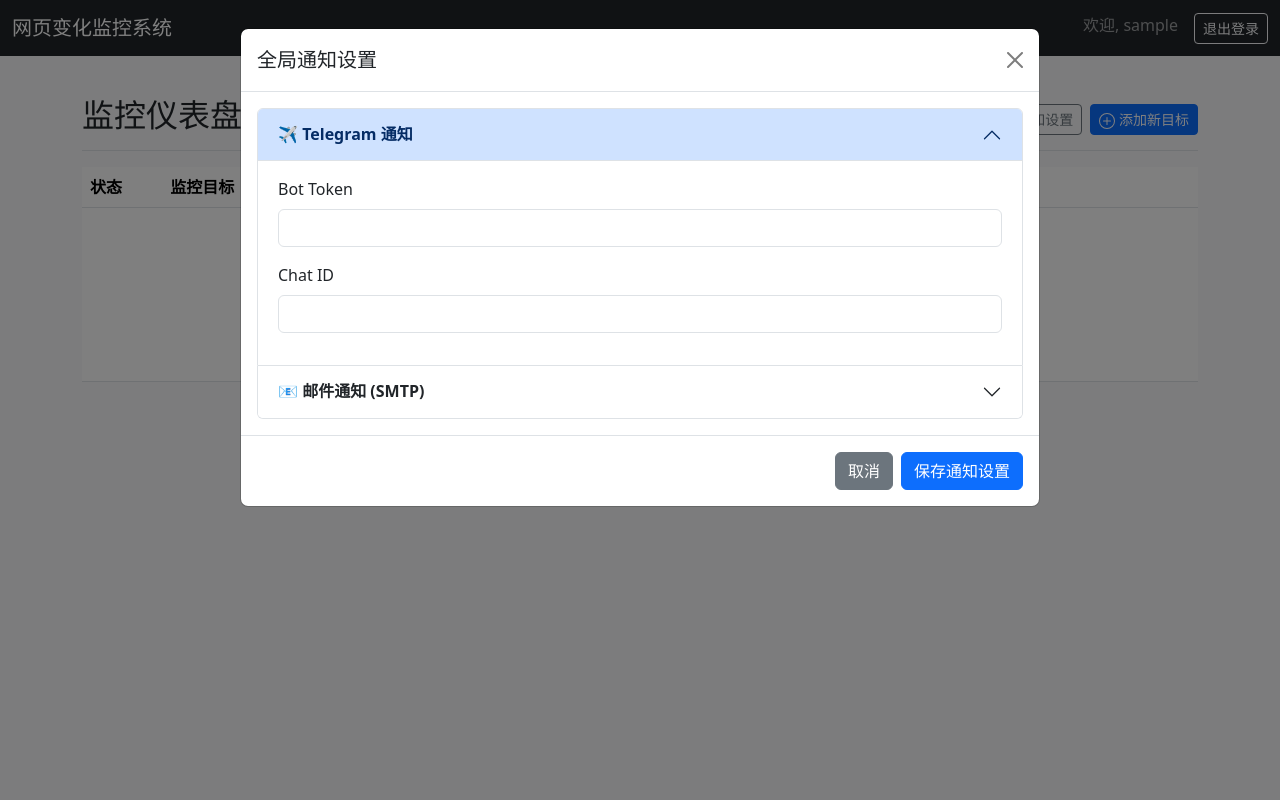
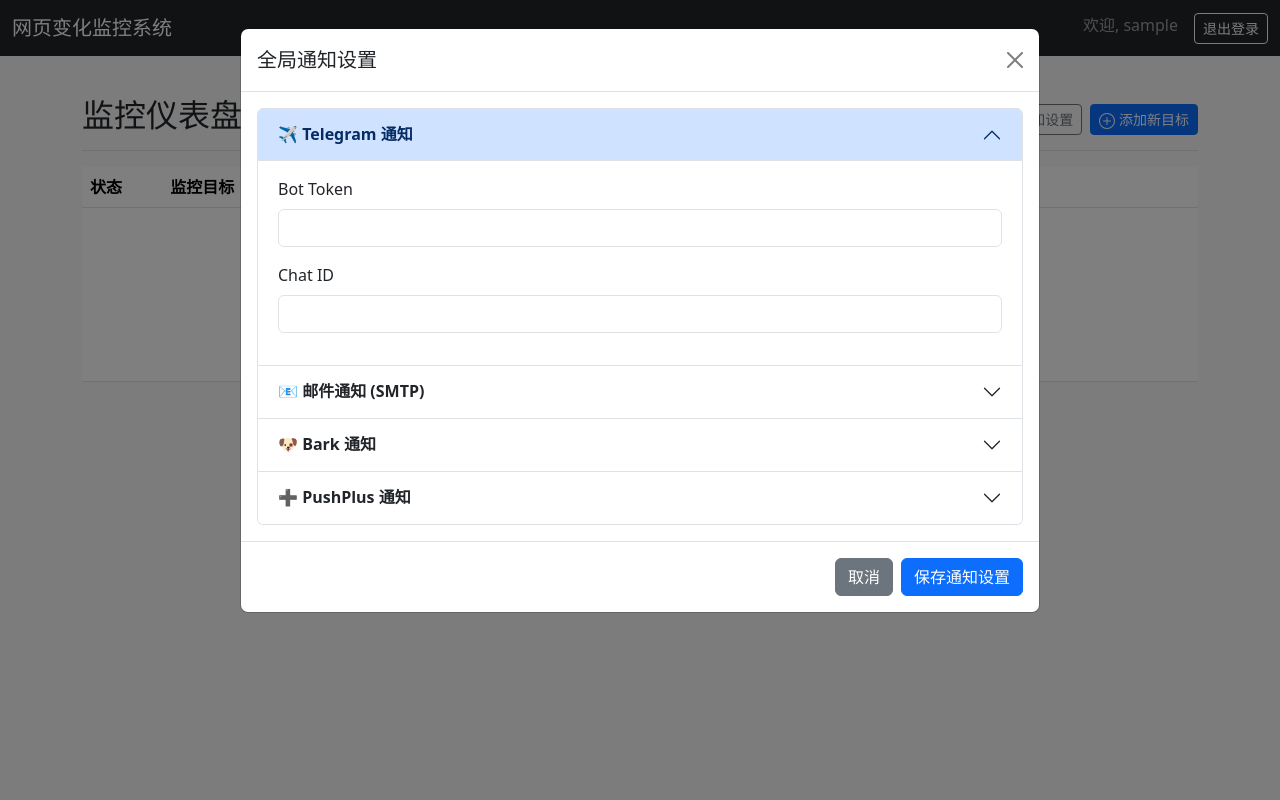
Before and after one commit to workerspages/webpage-color-changes, a Flask app: page / in a window 1280 px wide, after a click on "通知设置". Run offline with Flask 3, Linux system fonts and the light colour scheme; the visitor is signed in with stand-in values (Sample User, id 1); parts of the project's set-up code (start-up, migrations or seed data) failed here and were passed over.

Commit message:
Update dashboard.html

```diff
--- a/templates/dashboard.html
+++ b/templates/dashboard.html
@@ -245,6 +245,7 @@
                 </div>
                 <div class="modal-body">
                     <div class="accordion" id="notificationAccordion">
+                        <!-- Telegram -->
                         <div class="accordion-item">
                             <h2 class="accordion-header" id="headingTelegram">
                                 <button class="accordion-button" type="button" data-bs-toggle="collapse" data-bs-target="#collapseTelegram" aria-expanded="true" aria-controls="collapseTelegram"><strong>✈️ Telegram 通知</strong></button>
@@ -256,6 +257,7 @@
                                 </div>
                             </div>
                         </div>
+                        <!-- SMTP -->
                         <div class="accordion-item">
                             <h2 class="accordion-header" id="headingSmtp">
                                 <button class="accordion-button collapsed" type="button" data-bs-toggle="collapse" data-bs-target="#collapseSmtp" aria-expanded="false" aria-controls="collapseSmtp"><strong>📧 邮件通知 (SMTP)</strong></button>
@@ -271,6 +273,36 @@
                                     <div class="row">
                                         <div class="col-md-6 mb-3"><label for="smtp_from" class="form-label">发件人地址</label><input type="email" class="form-control" id="smtp_from" name="smtp_from" value="{{ notifications.smtp_from if notifications }}"><div class="form-text">可留空，默认为用户名。</div></div>
                                         <div class="col-md-6 mb-3"><label for="to_email" class="form-label">收件人地址</label><input type="email" class="form-control" id="to_email" name="to_email" value="{{ notifications.to_email if notifications }}"></div>
+                                    </div>
+                                </div>
+                            </div>
+                        </div>
+                        <!-- [NEW] Bark -->
+                        <div class="accordion-item">
+                            <h2 class="accordion-header" id="headingBark">
+                                <button class="accordion-button collapsed" type="button" data-bs-toggle="collapse" data-bs-target="#collapseBark" aria-expanded="false" aria-controls="collapseBark"><strong>🐶 Bark 通知</strong></button>
+                            </h2>
+                            <div id="collapseBark" class="accordion-collapse collapse" aria-labelledby="headingBark" data-bs-parent="#notificationAccordion">
+                                <div class="accordion-body">
+                                    <div class="mb-3">
+                                        <label for="bark_url" class="form-label">Bark 推送 URL</label>
+                                        <input type="url" class="form-control" id="bark_url" name="bark_url" value="{{ notifications.bark_url if notifications }}" placeholder="https://api.day.app/YOUR_KEY/">
+                                        <div class="form-text">请输入完整的 Bark URL，包含末尾的斜杠。</div>
+                                    </div>
+                                </div>
+                            </div>
+                        </div>
+                        <!-- [NEW] PushPlus -->
+                        <div class="accordion-item">
+                            <h2 class="accordion-header" id="headingPushPlus">
+                                <button class="accordion-button collapsed" type="button" data-bs-toggle="collapse" data-bs-target="#collapsePushPlus" aria-expanded="false" aria-controls="collapsePushPlus"><strong>➕ PushPlus 通知</strong></button>
+                            </h2>
+                            <div id="collapsePushPlus" class="accordion-collapse collapse" aria-labelledby="headingPushPlus" data-bs-parent="#notificationAccordion">
+                                <div class="accordion-body">
+                                    <div class="mb-3">
+                                        <label for="pushplus_token" class="form-label">PushPlus Token</label>
+                                        <input type="text" class="form-control" id="pushplus_token" name="pushplus_token" value="{{ notifications.pushplus_token if notifications }}">
+                                        <div class="form-text">请输入您在 PushPlus 获取到的 Token。</div>
                                     </div>
                                 </div>
                             </div>
```
